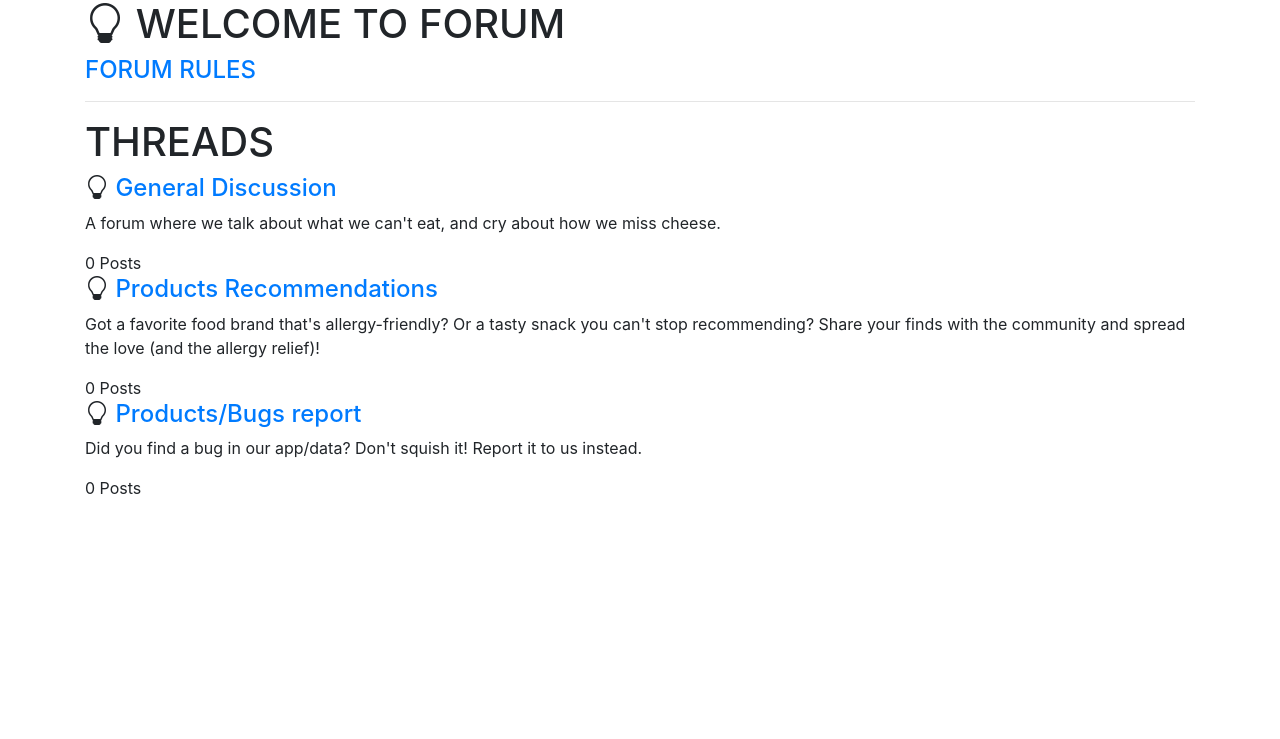
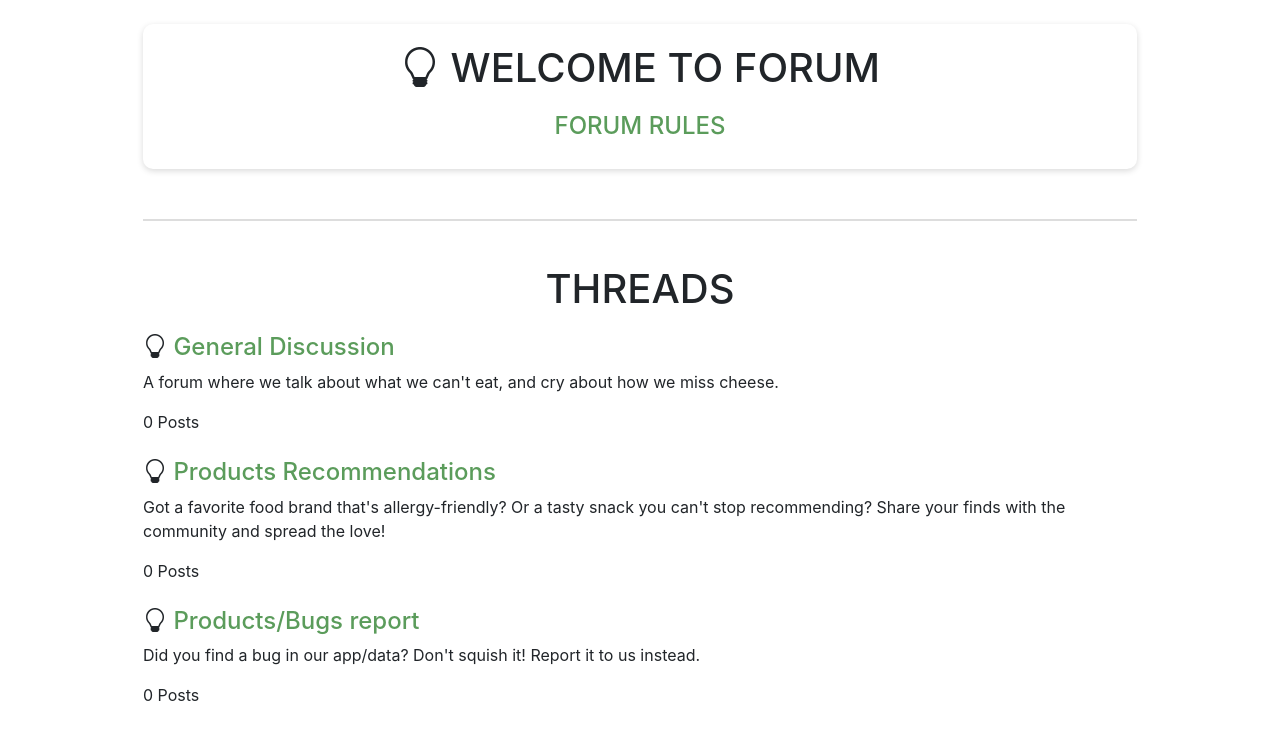
Before and after one commit to Ismaiana/Happy-Snacky-Project, a Flask app: page /forum in a window 1280 px wide. Shown: the part 61-800 px from the top of the page. Run offline with Flask 2, Linux system fonts and the light colour scheme; data that the repository does not hold is empty.

Commit message:
styling, fixing bugs

```diff
--- a/templates/about.html
+++ b/templates/about.html
@@ -19,7 +19,7 @@
 <style>
 
 body {
-    background-image: url('../static/img/background-about.jpg');
+    background-image: url('/static/img/background-about.jpg');
     background-repeat: no-repeat;
     background-size: cover;
     background-attachment: fixed;
@@ -107,7 +107,7 @@ a {
 <div class="container">
     <button class="accordion">About Happy Snacky</button>
     <div class="panel">
-        <p>Hey there, fellow foodies and allergy sufferers! Welcome to Happy Snacky, where we take food allergies seriously but never ourselves!
+        <p>Hey there, fellow foodies and allergy sufferers! Welcome to Happy Snacky, where we take food allergies seriously!
             We've compiled a comprehensive list of allergens that will make you go "ah-choo!".
             Whether you're allergic to peanuts, gluten, dairy, or anything in between, we're here to help you navigate the crazy world of food.
             So, stick around and let us be your guide to a safe and fun food experience. Happy browsing! ;)
--- a/templates/forum.html
+++ b/templates/forum.html
@@ -119,26 +119,59 @@
 
 {% block body %}
 
+<style>
+
+a{
+
+color:rgb(91, 156, 91);
+
+}
+.container {
+  margin: auto;
+  width: 80%;
+}
+
+.forum-rules {
+  background-color: #fff;
+  border-radius: 10px;
+  box-shadow: 0 2px 6px rgba(0, 0, 0, 0.15);
+  margin-bottom: 50px;
+  padding: 20px;
+}
+
+.forum-title {
+  margin-bottom: 20px;
+  text-align: center;
+}
 
 
+.forum-devider {
+  border-top: 2px solid #ddd;
+  margin-bottom: 20px;
+}
+</style>
+
+<br>
 <div class="container">
   <!-- FORUM RULES  -->
   <div class="forum-rules">
     <div class="forum-title">
-      <h1><i class="bi bi-lightbulb"></i> WELCOME TO FORUM</h1>
+      <h1 style="text-align: center;"><i class="bi bi-lightbulb"></i> WELCOME TO FORUM</h1>
     </div>
     <div class="forum-row">
       <div class="forum-column center"></div>
       <div class="forum-description forum-column">
-        <h4><a href="/forum_rules">FORUM RULES</a></h4>
+        <h4 style="text-align: center; "><a href="/forum_rules">FORUM RULES</a></h4>
       </div>
     </div>
   </div>
 
   <!-- THREADS -->
+
   <div class="forum">
     <div class="forum-title">
       <hr class="forum-devider">
+      <br>
       <h1>THREADS</h1>
     </div>
     <div class="forum-row">
@@ -152,18 +185,20 @@
       </div>
       <div class="forum-column"></div>
     </div>
+    <br>
 
     <div class="forum-row">
       <div class="forum-column center"></div>
       <div class="forum-column">
         <h4><i class="bi bi-lightbulb"></i> <a href="/recommendations">Products Recommendations</a></h4>
-        <p>Got a favorite food brand that's allergy-friendly? Or a tasty snack you can't stop recommending? Share your finds with the community and spread the love (and the allergy relief)!</p>
+        <p>Got a favorite food brand that's allergy-friendly? Or a tasty snack you can't stop recommending? Share your finds with the community and spread the love!</p>
       </div>
       <div class="forum-column center">
         <span>0 Posts</span>
       </div>
       <div class="forum-column"></div>
     </div>
+    <br>
 
     <div class="forum-row">
       <div class="forum-column center"></div>
@@ -178,7 +213,7 @@
     </div>
   </div>
 </div>
-
+<br>
 
     <script src="main.js"></script>
 
--- a/templates/profile.html
+++ b/templates/profile.html
@@ -220,7 +220,7 @@ body {
       {% endif %}
    {% endwith %}
   <br>
- <div class="profile-title" style="font-family: Courier New; text-align: center;"><h1>Profile</h1></div>
+ <div class="profile-title" style="text-align: center;"><h1>Profile</h1></div>
 <section class="vh-100">
   <div class="container">
     <div class="row justify-content-center align-items-center h-100">
```
Also changed, not shown: templates/forum_rules.html (+7 -0 lines), templates/savedsnacks.html (+7 -5 lines), templates/search.html (+41 -5 lines), server.py (line endings or trailing spaces).
